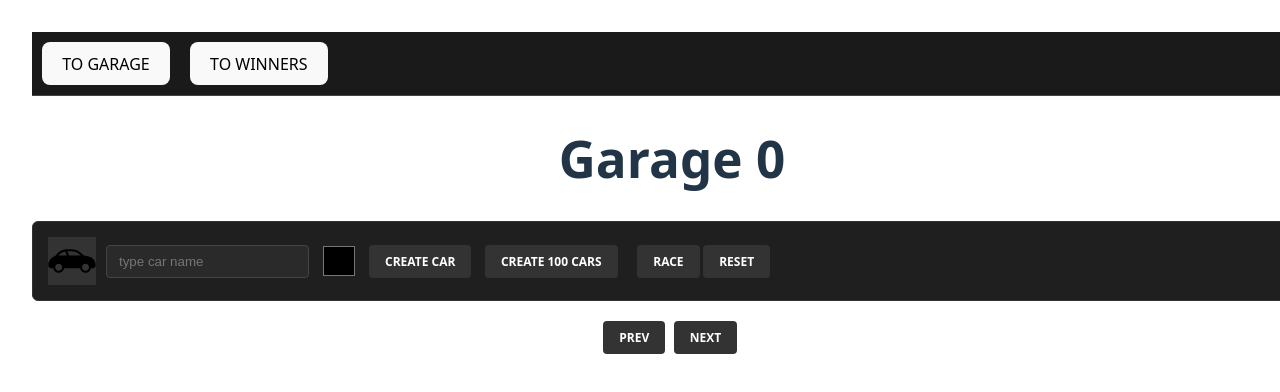
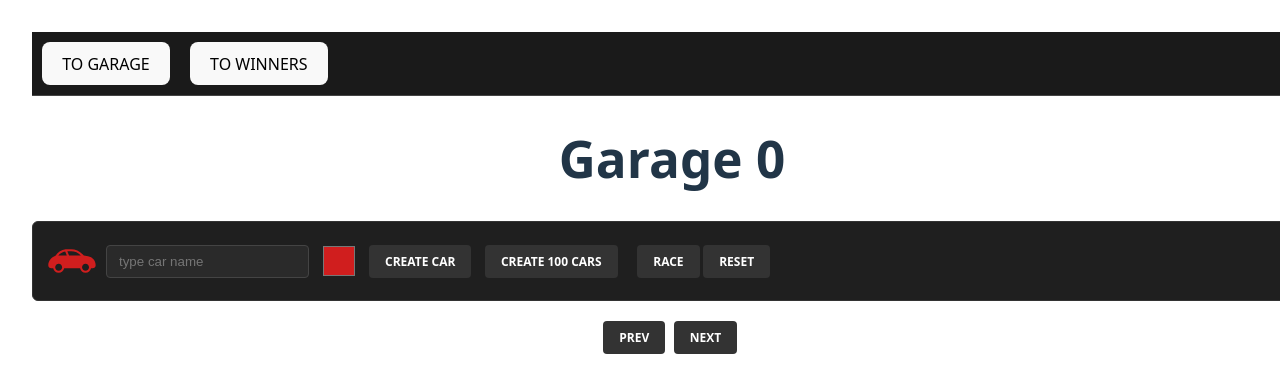
Before and after one commit to gerlinda137/Team-task-Async-race, a website built with Vite: page index.html in a window 1280 px wide. Shown: the top 392 px of the page. Built offline with nearby package versions, Linux system fonts and the light colour scheme; no server answers.

Commit message:
feat: change initial color of colorInput and icon

```diff
--- a/src/components/car-form.ts
+++ b/src/components/car-form.ts
@@ -24,7 +24,8 @@ export class CarForm extends BaseComponent<HTMLFormElement> {
   private onCreated?: () => void;
   constructor(onCreated?: () => void) {
     super("form", "car-form");
-
+    this.colorInput.setColor("#d01e1e");
+    this.previewIcon.setColor("#d01e1e");
     this.onCreated = onCreated;
     this.generate100CarsBtn = new Button("create 100 cars", "", "button", () =>
       generateCars(GENERATE_CARS_COUNT, () => this.onCreated?.()),
--- a/src/views/garage/garage-view.css
+++ b/src/views/garage/garage-view.css
@@ -64,7 +64,3 @@
   }
 
 }
-
-.garage__header .car__img-wrapper svg {
-  background-color: #333;
-}
```
